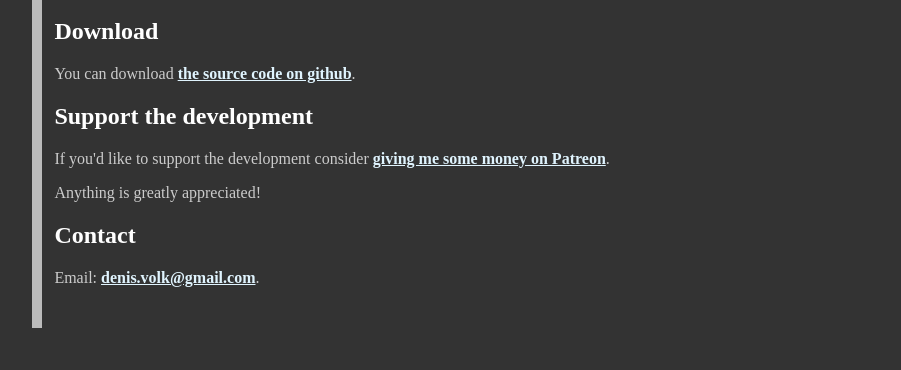
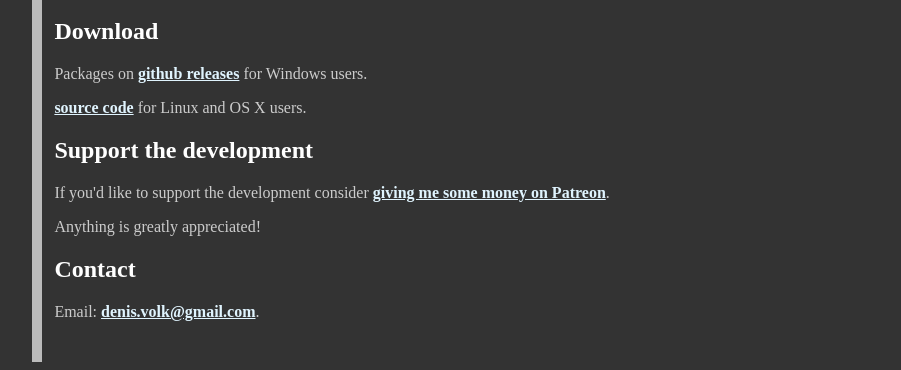
Before and after one commit to dvolk/project_x, a plain HTML site: page index.html in a window 1280 px wide. Shown: the part 901-1271 px from the top of the page, without its empty margins (58-959 px from the left). Before the commit the page ends 1237 px from the top, so only its background shows below. Drawn offline with Linux system fonts and the light colour scheme.

Commit message:
Update download section

```diff
--- a/index.html
+++ b/index.html
@@ -41,7 +41,8 @@ a {
   <a href="https://i.imgur.com/ntXEpis.png"><img src="https://i.imgur.com/ntXEpism.png"/></a>
   <a href="https://i.imgur.com/tAGRAzo.png"><img src="https://i.imgur.com/tAGRAzom.png"/></a>
   <h2>Download</h2>
-  <p>You can download <a href="https://github.com/dvolk/project_x"><b>the source code on github</b></a>.</p>
+  <p>Packages on <a href="https://github.com/dvolk/project_x/releases"><b>github releases</b></a> for Windows users.</p>
+  <p><a href="https://github.com/dvolk/project_x"><b>source code</b></a> for Linux and OS X users.</p>
   <h2>Support the development</h2>
   <p>If you'd like to support the development consider <a href="https://www.patreon.com/dvolk"><b>giving me some money on Patreon</b></a>.</p>
   <p>Anything is greatly appreciated!</p>
```
